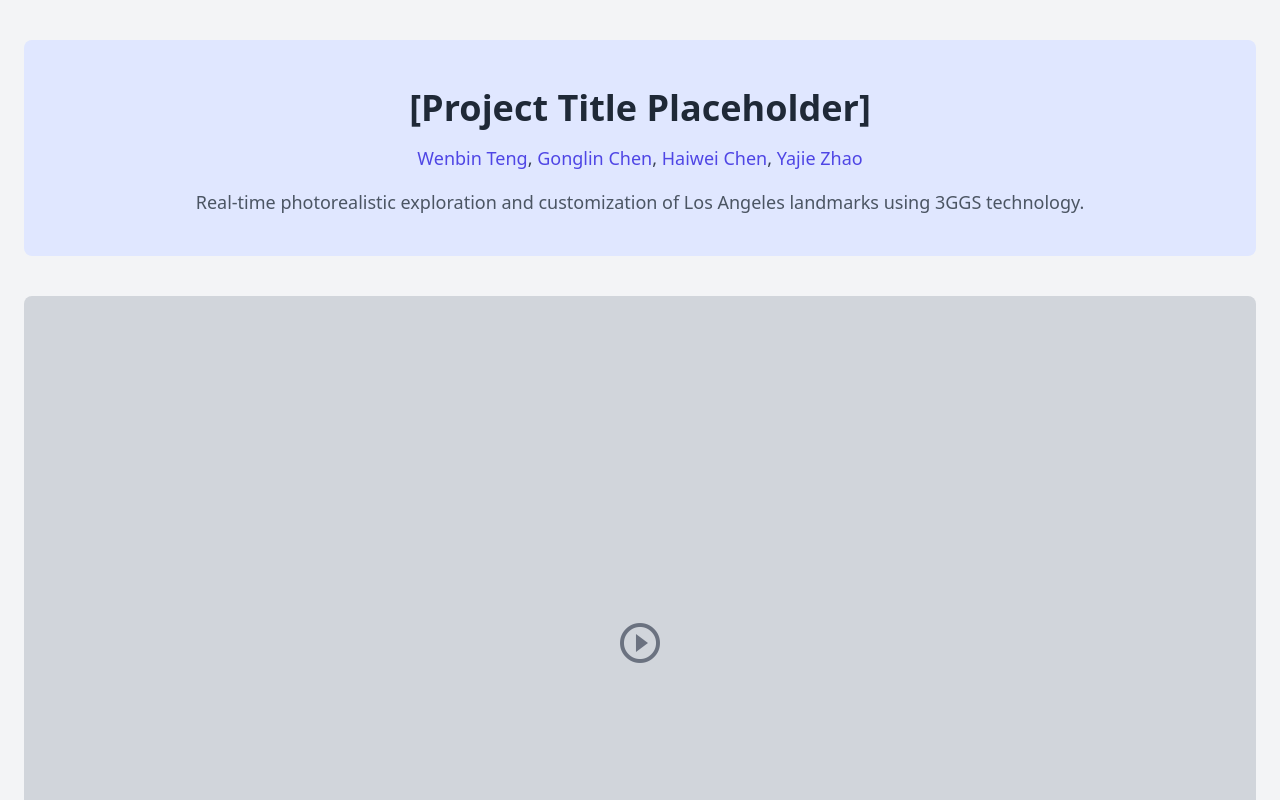
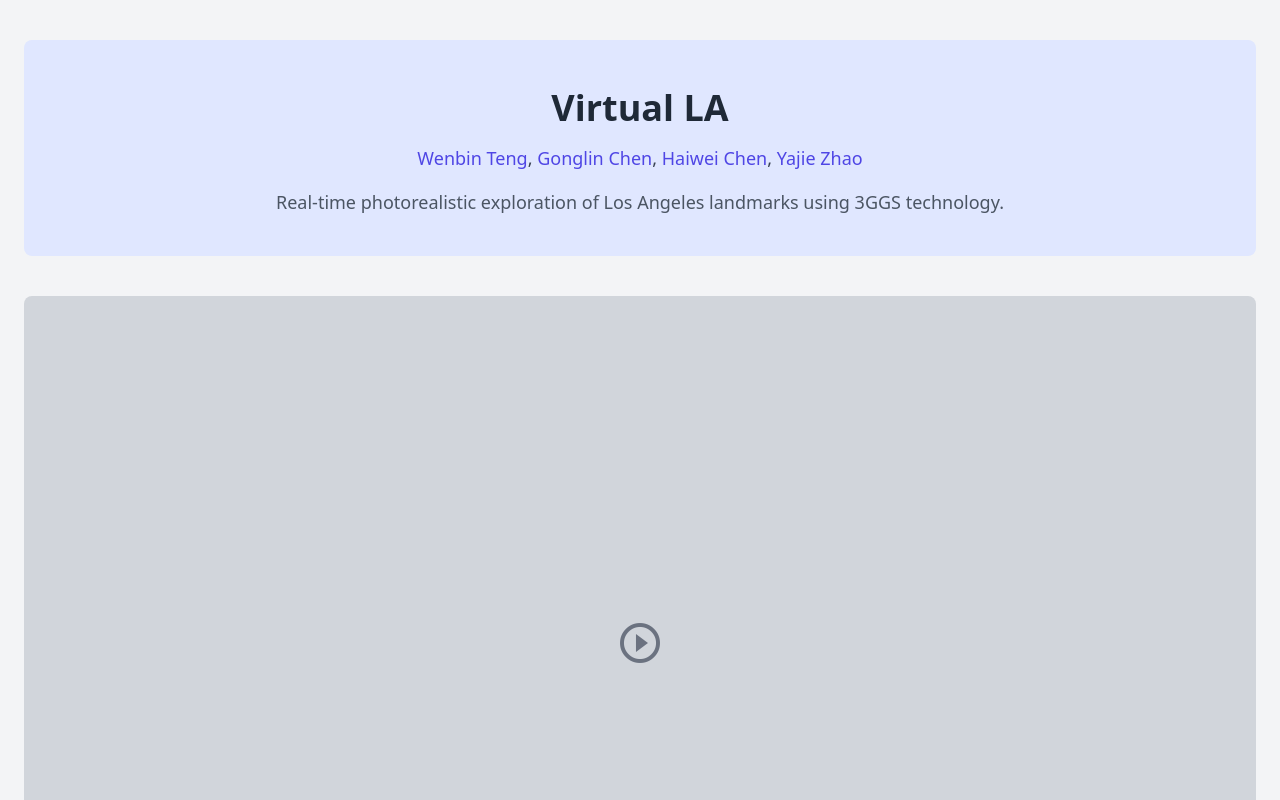
Before and after one commit to xtcpete/virtual_la, a plain HTML site: page index.html in a window 1280 px wide. Shown: the top 800 px of the page. Drawn offline with nearby package versions, Linux system fonts and the light colour scheme.

Commit message:
Update index.html

```diff
--- a/index.html
+++ b/index.html
@@ -12,14 +12,14 @@
 <div class="container mx-auto px-6 py-10">
     <!-- Header Section -->
     <div class="text-center mb-10 bg-indigo-100 py-6 rounded-lg">
-        <h1 class="text-4xl font-bold text-gray-800 mt-6">[Project Title Placeholder]</h1>
+        <h1 class="text-4xl font-bold text-gray-800 mt-6">Virtual LA</h1>
         <p class="text-lg font-medium text-gray-700 mt-4">
             <a href="https://wbteng9526.github.io/" target="_blank" class="text-indigo-600 hover:underline">Wenbin Teng</a>,
             <a href="https://xtcpete.com" target="_blank" class="text-indigo-600 hover:underline">Gonglin Chen</a>,
             <a href="https://scholar.google.com/citations?user=LVWRssoAAAAJ&hl=en" target="_blank" class="text-indigo-600 hover:underline">Haiwei Chen</a>,
             <a href="https://ict.usc.edu/about-us/leadership/research-leadership/yajie-zhao/" target="_blank" class="text-indigo-600 hover:underline">Yajie Zhao</a>
         </p>
-        <p class="text-lg text-gray-600 mt-4 mb-4">Real-time photorealistic exploration and customization of Los Angeles landmarks using 3GGS technology.</p>
+        <p class="text-lg text-gray-600 mt-4 mb-4">Real-time photorealistic exploration of Los Angeles landmarks using 3GGS technology.</p>
     </div>
 
     <!-- Video Demonstration Section -->
```
